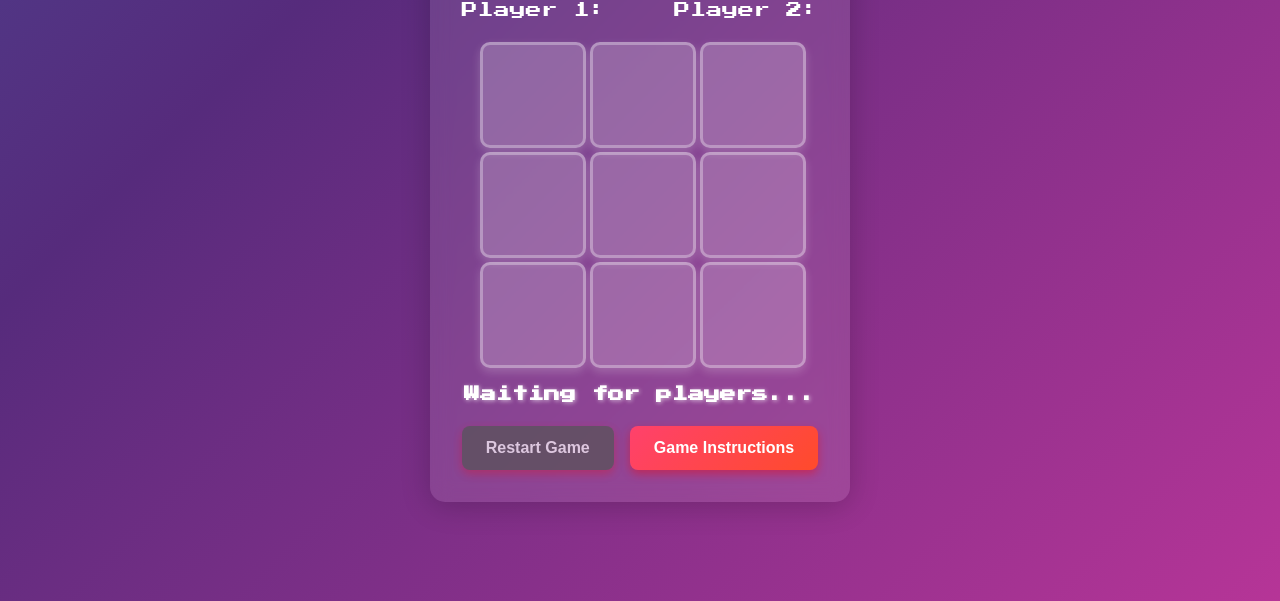
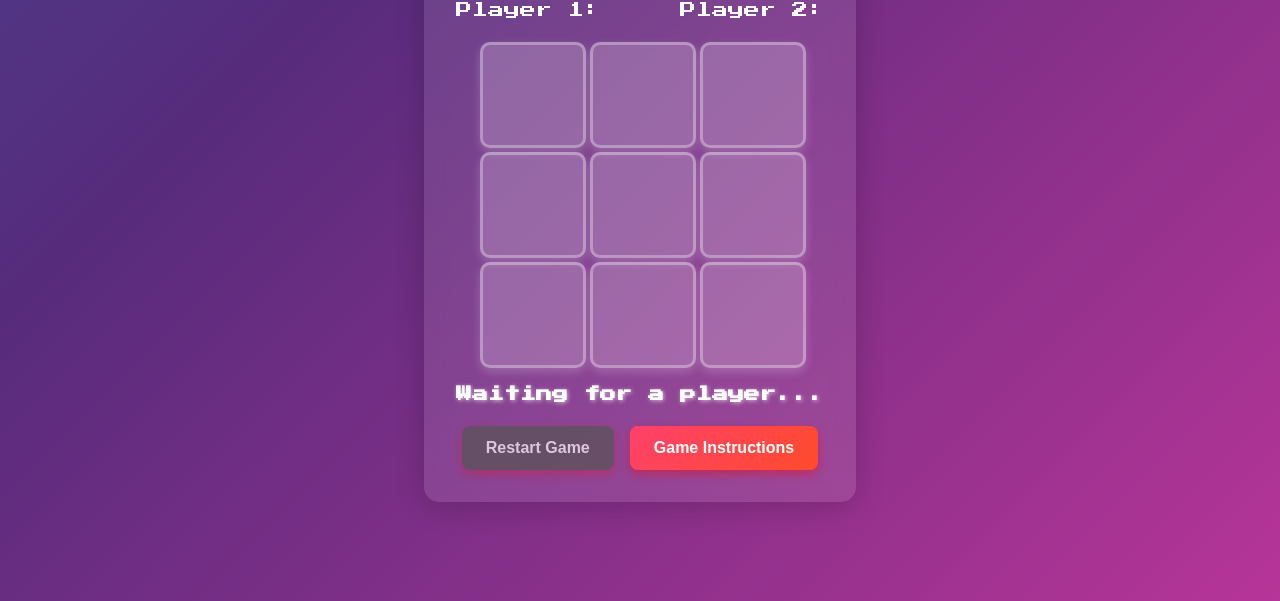
Before and after one commit to Yar-Dev0/Realtime-Tic-Tac-Toe-Multiplayer, a website: page index.html in a window 1280 px wide. Shown: the part 199-800 px from the top of the page. Drawn offline with Linux system fonts and the light colour scheme.

Commit message:
updations

```diff
--- a/index.html
+++ b/index.html
@@ -226,7 +226,7 @@
       <div class="cell" data-index="7"></div>
       <div class="cell" data-index="8"></div>
     </div>
-    <div class="status" id="status">Waiting for players...</div>
+    <div class="status" id="status">Waiting for a player...</div>
     <button class="restart-button" id="restartButton" disabled>Restart Game</button>
     <button class="instructions-button" id="instructionsButton">Game Instructions</button>
   </div>
```
